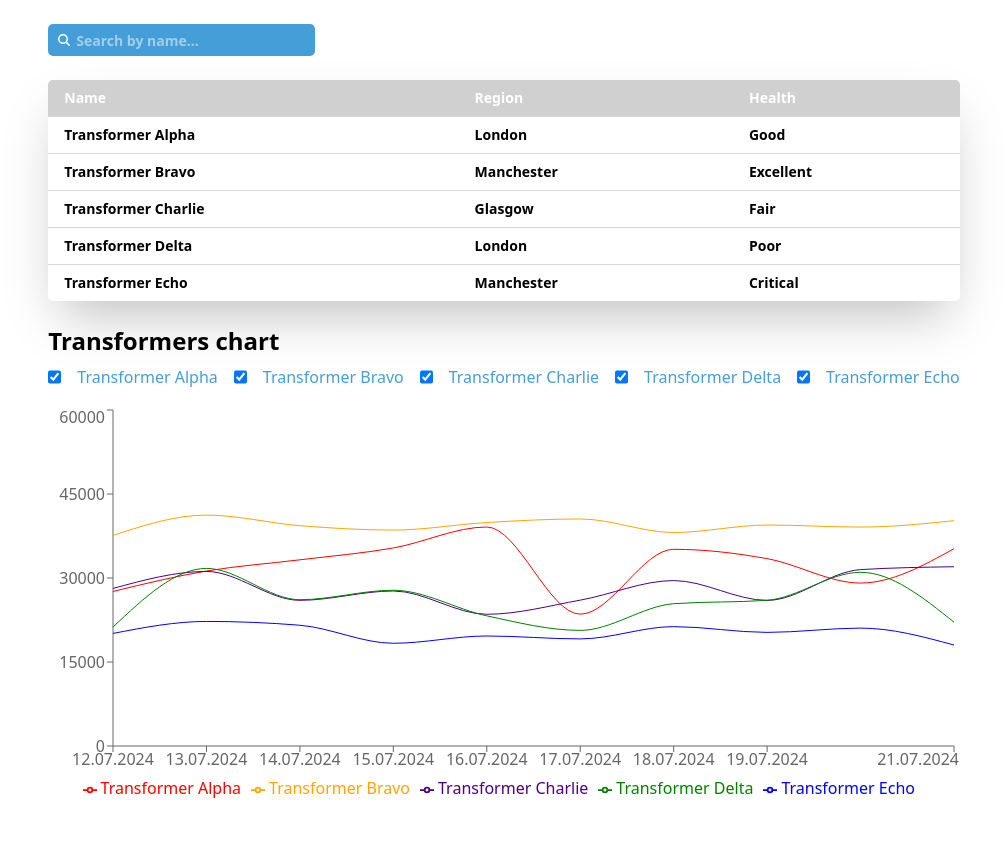
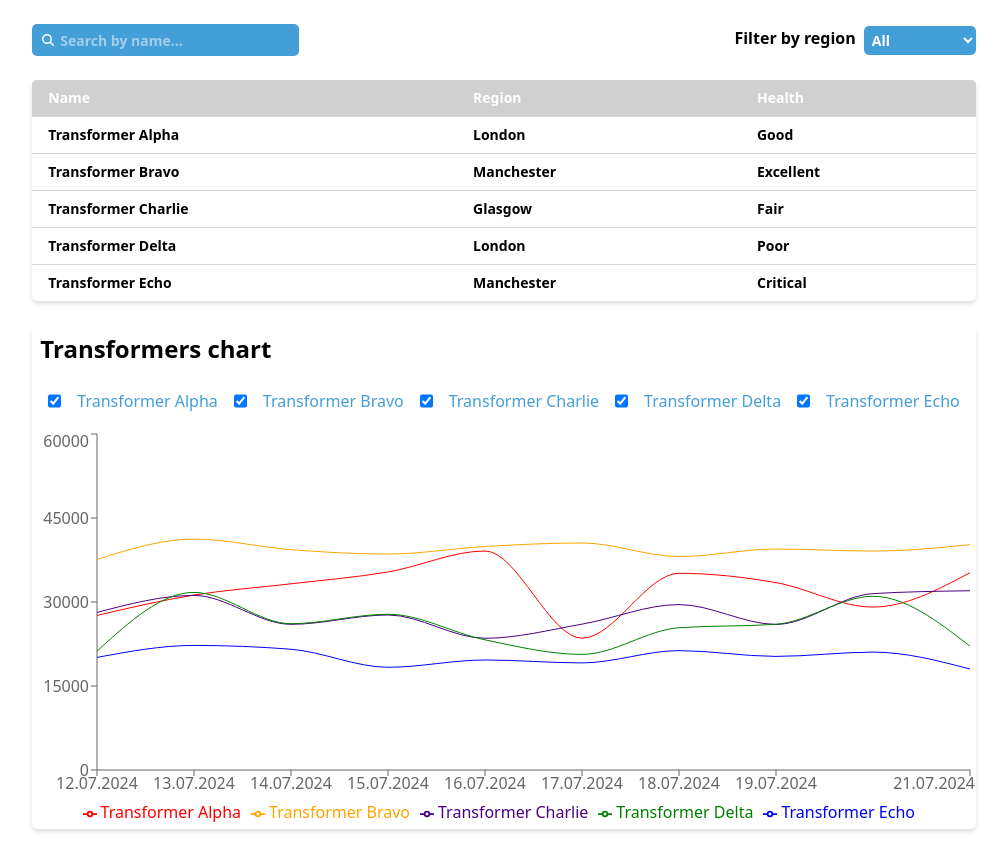
Before and after one commit to upesic/dataset-challenge, a React (Vite) app: page / in a window 1280 px wide. Shown: the whole page, without its empty margins (136-1143 px from the left). Before the commit the page ends 821 px from the top, so only its background shows below. Built offline with nearby package versions, Linux system fonts and the light colour scheme; data requests are answered from the project's data file.

Commit message:
added filter option and global select component

```diff
--- a/src/App.tsx
+++ b/src/App.tsx
@@ -1,15 +1,17 @@
-import { useEffect, useState, useTransition } from 'react';
-import type { Transformer } from './types';
+import { useEffect, useMemo, useState, useTransition } from 'react';
+import type { Transformer, Option } from './types';
 import TransformerTable from './components/TransformerTable';
 import SearchInput from './components/SearchInput';
 import Spinner from './components/Spinner';
 import ChartWrapper from './components/ChartWrapper';
+import SelectField from './components/SelectField';
 
 const App = () => {
   const [isPending, startTransition] = useTransition();
   const [data, setData] = useState<Transformer[]>([]);
   const [error, setError] = useState<string>('');
   const [searchResults, setSearchResults] = useState<Transformer[]>([]);
+  const [regionFilter, setRegionFilter] = useState<string>('All');
 
   useEffect(() => {
     startTransition(() => {
@@ -20,6 +22,23 @@ const App = () => {
   useEffect(() => {
     setSearchResults(data);
   }, [data]);
+
+  const uniqueRegions = useMemo(() => {
+    const regions = data.map(t => t.region);
+    return ['All', ...Array.from(new Set(regions))];
+  }, [data]);
+
+  const filterOptions: Option[] = useMemo(() => {
+    return uniqueRegions.map(region => (
+      { value: region, label: region }
+    ))
+  }, [uniqueRegions]);
+
+  const filteredResults = useMemo(() => {
+    return searchResults.filter(t =>
+      regionFilter === 'All' || t.region === regionFilter
+    );
+  }, [searchResults, regionFilter]);
 
 
   const fetchTableData = async () => {
@@ -56,8 +75,19 @@ const App = () => {
               <div className='flex justify-center flex-col'>
                 <div className="flex justify-between items-center mt-2 mb-4">
                   <SearchInput onSearch={handleSearchSubmit} placeholder={'Search by name...'} />
+                  <div className={'flex justify-between gap-2'}>
+                    <SelectField
+                      name={'filter'}
+                      label={'Filter by region'}
+                      value={regionFilter}
+                      onSelectChange={(e) => setRegionFilter(e.target.value)}
+                      labelClassName={'font-semibold'}
+                      options={filterOptions}
+                    />
+                  </div>
+
                 </div>
-                <TransformerTable data={searchResults} />
+                <TransformerTable data={filteredResults} />
               </div>
               {data.length > 0 && <ChartWrapper data={data} />}
             </div>
--- a/src/components/ChartWrapper.tsx
+++ b/src/components/ChartWrapper.tsx
@@ -2,13 +2,13 @@ import {
   LineChart, Line, XAxis, YAxis, Tooltip, Legend, ResponsiveContainer,
 } from 'recharts';
 import { useState, memo } from 'react';
-import type { Transformer } from '../types';
+import type { ChartProps } from '../types';
 import dayjs from 'dayjs';
 import CheckboxField from './CheckboxField';
 
 const randomColors = ['#FF0000', "#FFA500", "#4B0082", "#008000", "#0000FF"]
 
-const ChartWrapper = memo(({ data }: { data: Transformer[] }) => {
+const ChartWrapper: React.FC<ChartProps> = memo(({ data }) => {
   const [selectedIds, setSelectedIds] = useState<number[]>(data.map(t => t.assetId));
 
   const handleCheckboxToggle = (id: number) => {
@@ -41,9 +41,9 @@ const ChartWrapper = memo(({ data }: { data: Transformer[] }) => {
   });
 
   return (
-    <div>
-      <h3 className='text-2xl font-bold mb-2'>Transformers chart</h3>
-      <div className="flex flex-wrap gap-4 mb-4">
+    <div className='shadow-md rounded-[5px]'>
+      <h3 className='text-2xl font-bold m-2'>Transformers chart</h3>
+      <div className="flex flex-wrap gap-4 p-4">
         {data.map(transformer => (
           <CheckboxField
             key={transformer.assetId}
--- a/src/components/CheckboxField.tsx
+++ b/src/components/CheckboxField.tsx
@@ -1,6 +1,7 @@
 import type { CheckboxFieldProps } from '../types';
 
-const CheckboxField = ({ id, name, label = '', checked, onChange, labelClassName = '', fieldClassName = '' }: CheckboxFieldProps) => {
+const CheckboxField: React.FC<CheckboxFieldProps> = (props) => {
+  const { id, name, label = '', checked, onChange, labelClassName = '', fieldClassName = '' } = props;
   const inputId = id || name.toLowerCase();
 
   return (
--- a/src/components/DataTable.tsx
+++ b/src/components/DataTable.tsx
@@ -7,7 +7,7 @@ const DataTable = <T,>({
 }: DataTableProps<T>) => {
   return (
     <div className={`mt-2 ${className}`}>
-      <table className="min-w-full table-auto md:table-fixed text-sm shadow-2xl rounded-[5px]">
+      <table className="min-w-full table-auto md:table-fixed text-sm shadow-md rounded-[5px]">
         <thead>
           <tr className="text-left font-bold text-sm bg-[#D0D0D0] text-white">
             {columns.map((col) => (
--- a/src/components/SearchInput.tsx
+++ b/src/components/SearchInput.tsx
@@ -2,11 +2,7 @@ import React, { useState, useEffect } from "react";
 import { MagnifyingGlassIcon } from '@heroicons/react/16/solid';
 import { XMarkIcon } from '@heroicons/react/16/solid';
 import TextField from './TextField';
-
-interface SearchInputProps {
-  onSearch: (term: string) => void;
-  placeholder?: string;
-};
+import type { SearchInputProps } from '../types';
 
 const SearchInput: React.FC<SearchInputProps> = ({ onSearch, placeholder = "Search..." }) => {
   const [searchTerm, setSearchTerm] = useState("");
--- /dev/null
+++ b/src/components/SelectField.tsx
@@ -0,0 +1,34 @@
+import React from "react";
+import type { SelectProps } from '../types';
+
+
+const SelectField: React.FC<SelectProps> = (props) => {
+  const { id, name, value, label, onSelectChange, options, labelClassName = "", fieldClassName = "" } = props;
+  const inputId = id || name.toLowerCase();
+  return (
+    <>
+      <label htmlFor={inputId} className={labelClassName}>
+        {label}
+      </label>
+      <select
+        id={inputId}
+        value={value}
+        name={name}
+        onChange={onSelectChange}
+        className={`bg-[#449ed8] p-1 rounded-[5px] text-sm text-white font-semibold focus:outline-none ${fieldClassName}`}
+      >
+        {options.length === 0 ? (
+          <option disabled>No options</option>
+        ) :
+          options.map((opt) => (
+            <option key={opt.value} value={opt.value}>
+              {opt.label}
+            </option>
+          ))}
+      </select>
+    </>
+
+  );
+};
+
+export default SelectField;
--- a/src/components/Spinner.tsx
+++ b/src/components/Spinner.tsx
@@ -1,7 +1,9 @@
-export default function Spinner() {
+const Spinner: React.FC = () => {
   return (
     <div className="flex justify-center py-10">
       <div className="w-16 h-16 border-4 border-[#449ed8] border-t-transparent rounded-full animate-spin" />
     </div>
   );
 }
+
+export default Spinner;
--- a/src/components/TextField.tsx
+++ b/src/components/TextField.tsx
@@ -1,6 +1,7 @@
 import type { TextFieldProps } from '../types';
 
-const TextField = ({ id, name, label = '', value, onChange, onKeyDown, labelClassName = '', fieldClassName = '', placeholder = '' }: TextFieldProps) => {
+const TextField: React.FC<TextFieldProps> = (props) => {
+  const { id, name, label = '', value, onChange, onKeyDown, labelClassName = '', fieldClassName = '', placeholder = '' } = props
   const inputId = id || name.toLowerCase();
 
   return (
```
Also changed, not shown: src/components/TransformerTable.tsx (+2 -6 lines), src/types/index.ts (+28 -3 lines).
